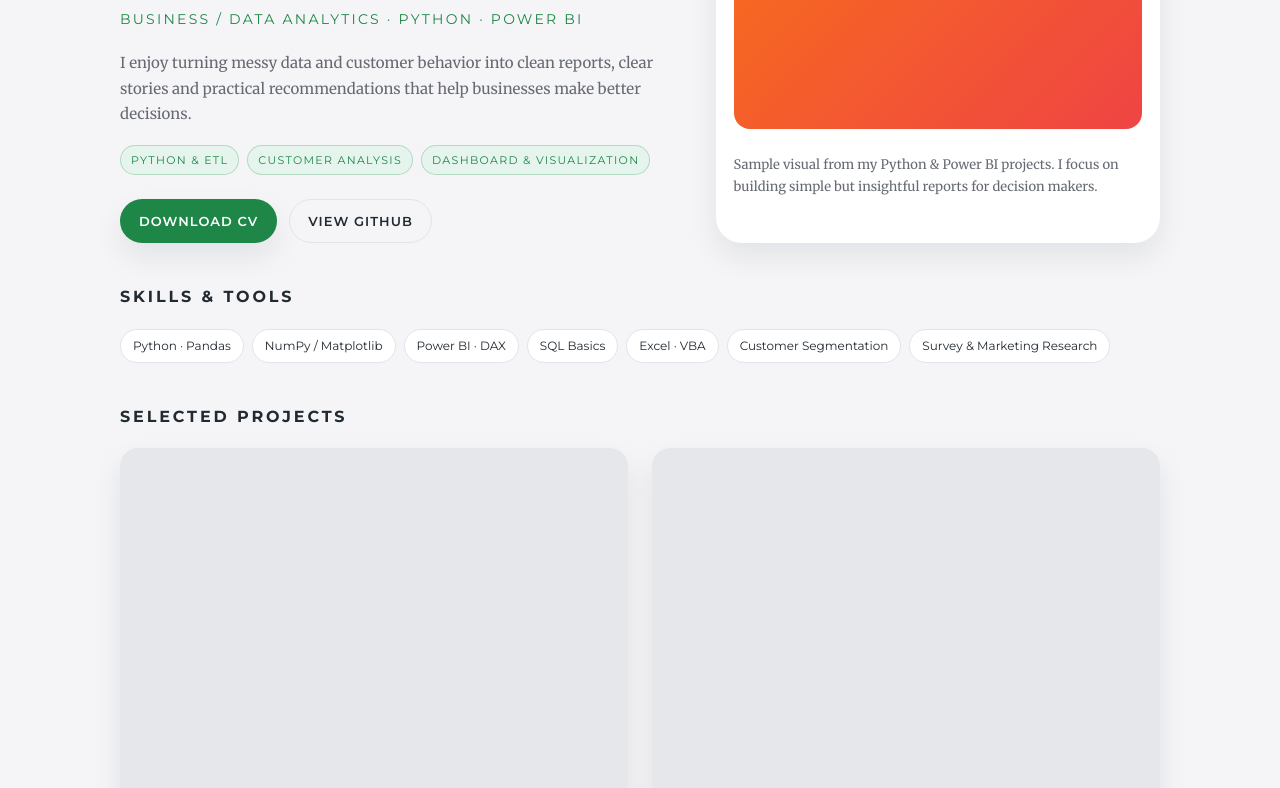
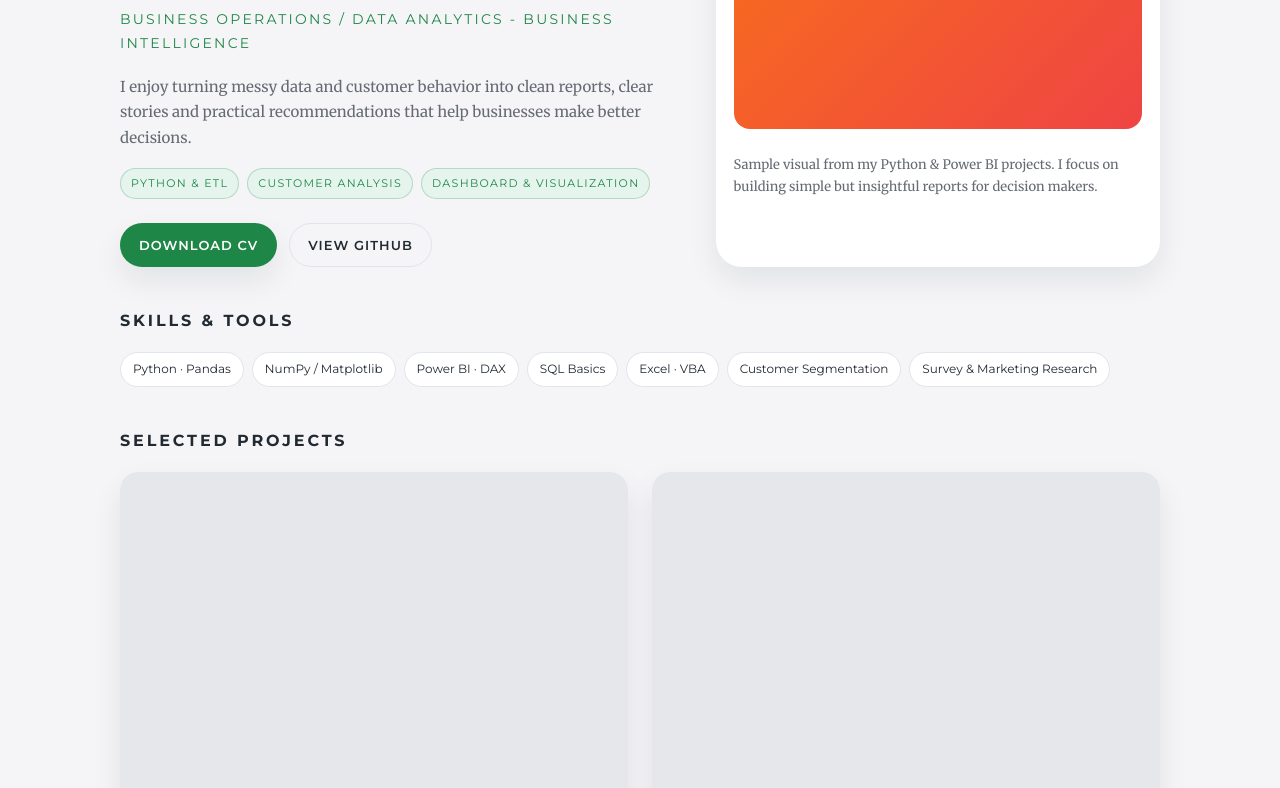
Before and after one commit to minhquan113/io, a plain HTML site: page index.html in a window 1280 px wide. Shown: the part 312-1100 px from the top of the page. Drawn offline with Linux system fonts and the light colour scheme.

Commit message:
Update index.html

```diff
--- a/index.html
+++ b/index.html
@@ -510,7 +510,7 @@
             <div>
                 <p class="hero-main-title">Data & Customer Insights</p>
                 <h1 class="hero-name">Minh Quan</h1>
-                <p class="hero-tagline">Business / Data Analytics · Python · Power BI</p>
+                <p class="hero-tagline">Business Operations / Data Analytics - Business Intelligence</p>
 
                 <p class="hero-text">
                     I enjoy turning messy data and customer behavior into clean reports,
```
